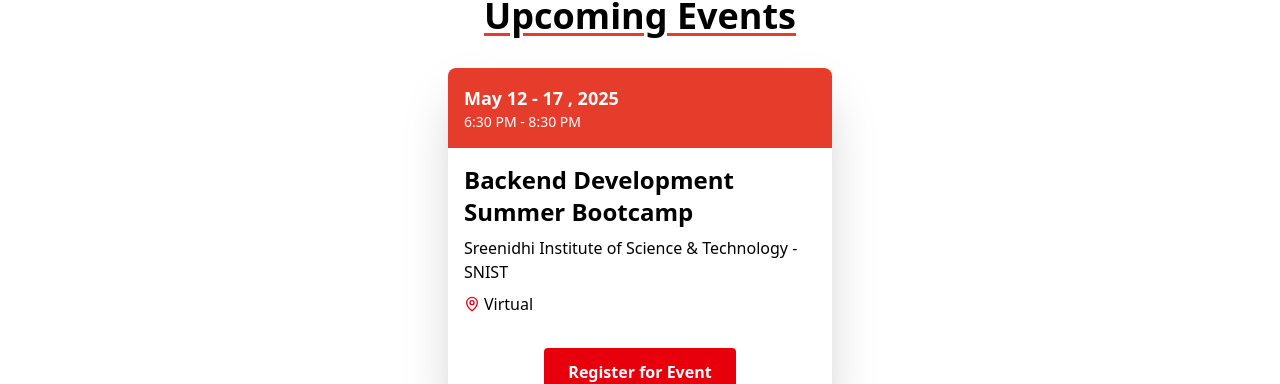
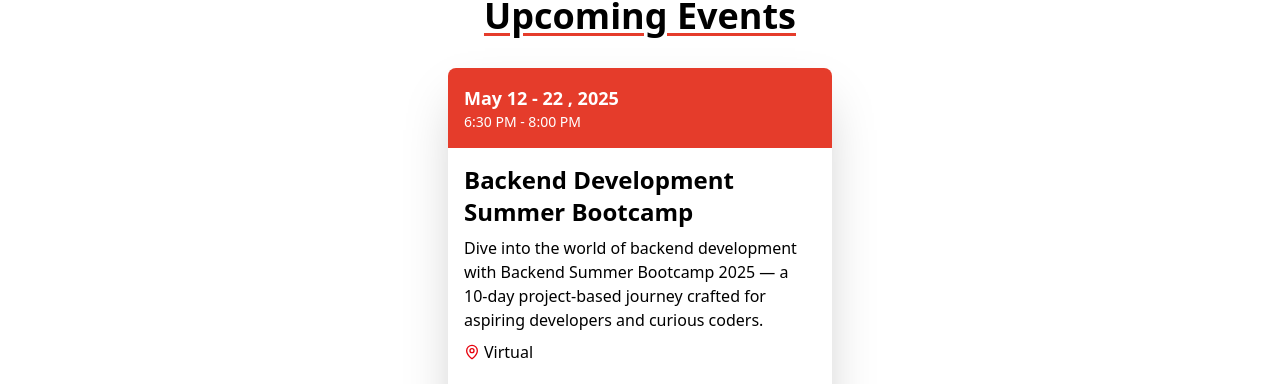
Before and after one commit to sdc-snist/sdc-web, a React (Vite) app: page /events in a window 1280 px wide. Shown: the part 132-516 px from the top of the page. Built offline with nearby package versions, Linux system fonts and the light colour scheme.

Commit message:
Update UpcomingEvents.jsx

```diff
--- a/src/components/Events/UpcomingEvents.jsx
+++ b/src/components/Events/UpcomingEvents.jsx
@@ -4,10 +4,10 @@ import { useNavigate } from "react-router-dom";
 
 const events = [
   {
-    date: "May 12 - 17 , 2025",
-    time: "6:30 PM - 8:30 PM",
+    date: "May 12 - 22 , 2025",
+    time: "6:30 PM - 8:00 PM",
     title: "Backend Development Summer Bootcamp",
-    description: "Sreenidhi Institute of Science & Technology - SNIST",
+    description: "Dive into the world of backend development with Backend Summer Bootcamp 2025 — a 10-day project-based journey crafted for aspiring developers and curious coders.",
     location: "Virtual",
   },
 ];
```
